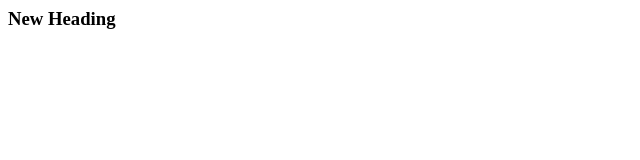
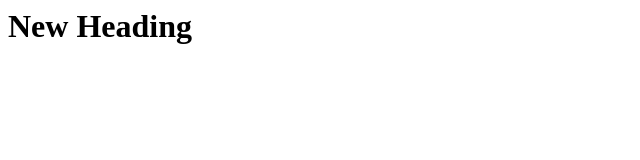
Before and after one commit to dopedev/sample, a plain HTML site: page index.html in a window 1280 px wide. Shown: the whole page, without its empty margins (0-640 px from the left). Drawn offline with Linux system fonts and the light colour scheme.

Commit message:
updated index

```diff
--- a/index.html
+++ b/index.html
@@ -1 +1 @@
-<h3>New Heading</h3>
+<h1>New Heading</h1>
```
